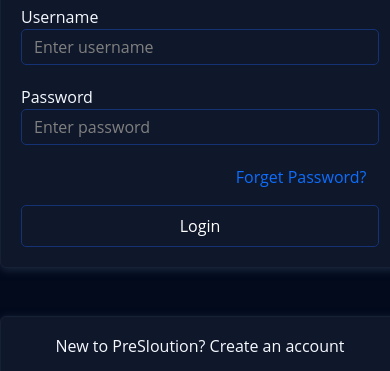
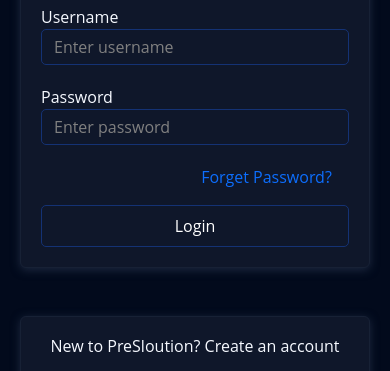
Before and after one commit to deepak-mygit/presolution.github.io, a plain HTML site: page login.html in a window 390 px wide. Shown: the part 191-562 px from the top of the page. Drawn offline with nearby package versions, Linux system fonts and the light colour scheme.

Commit message:
update css

```diff
--- a/assets/css/style.css
+++ b/assets/css/style.css
@@ -411,3 +411,11 @@
 	background: #020a1c;
 	border: none;
 }
+@media(max-width:768px){
+	.user-form{
+		width:350px;
+	}
+	.user-form a{
+		padding-left:52%;
+	}
+}
```
